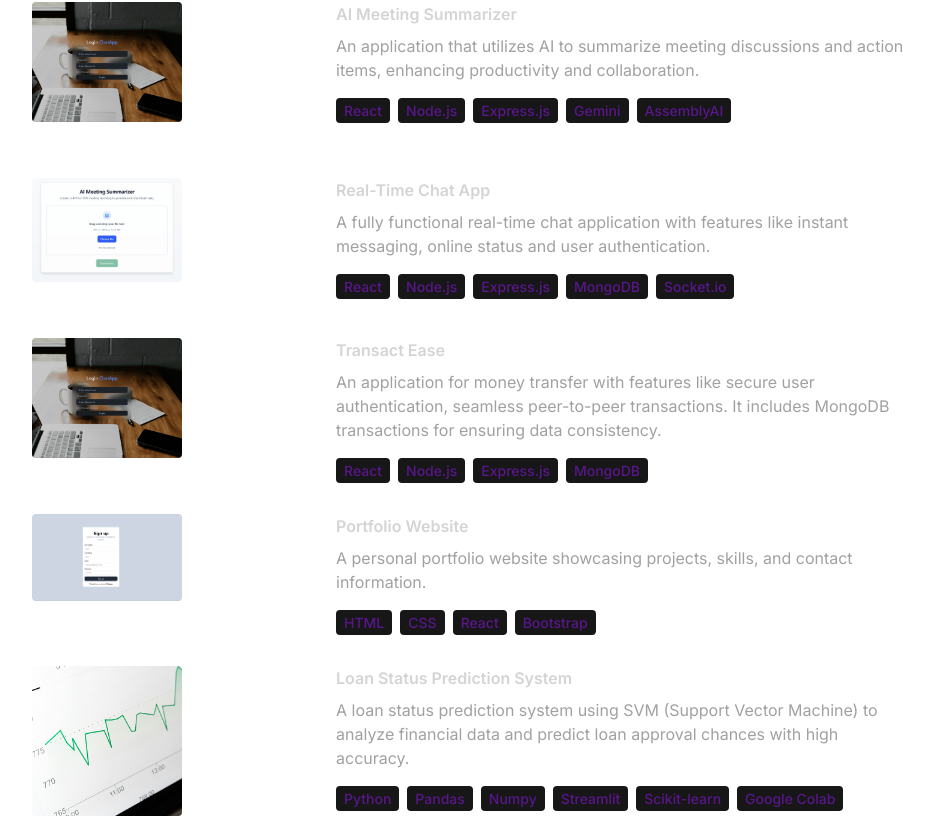
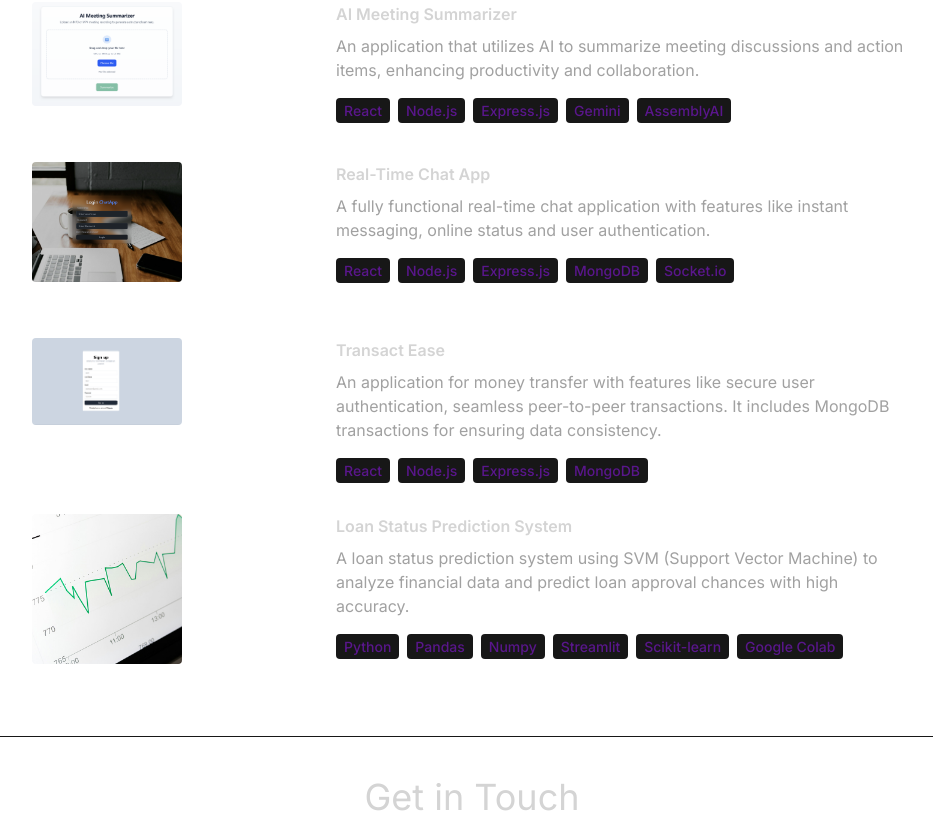
Before and after one commit to ManiChaturvedi/react-portfolio, a React (Vite) app: page / in a window 1280 px wide. Shown: the part 2097-2928 px from the top of the page, without its empty margins (168-1101 px from the left). Built offline with nearby package versions, Linux system fonts and the light colour scheme.

Commit message:
changes in assests

```diff
--- a/src/constants/index.js
+++ b/src/constants/index.js
@@ -41,7 +41,7 @@ export const EXPERIENCES = [
 export const PROJECTS = [
   {
     title: "AI Meeting Summarizer",
-    image: project2,
+    image: project1,
     description:
       "An application that utilizes AI to summarize meeting discussions and action items, enhancing productivity and collaboration.",
     link:"https://melodious-profiterole-c3de27.netlify.app/",
@@ -49,7 +49,7 @@ export const PROJECTS = [
   },
   {
     title: "Real-Time Chat App",
-    image: project1,
+    image: project2,
     description:
       "A fully functional real-time chat application with features like instant messaging, online status and user authentication.",
     link:"https://mern-chat-app-1-o8e1.onrender.com",
@@ -57,18 +57,11 @@ export const PROJECTS = [
   },
   {
     title: "Transact Ease",
-    image: project2,
+    image: project3,
     description:
       "An application for money transfer with features like secure user authentication, seamless peer-to-peer transactions. It includes MongoDB transactions for ensuring data consistency.",
     link:"https://clinquant-cupcake-5e0704.netlify.app/",
     technologies: ["React", "Node.js","Express.js", "MongoDB"],
-  },
-  {
-    title: "Portfolio Website",
-    image: project3,
-    description:
-      "A personal portfolio website showcasing projects, skills, and contact information.",
-    technologies: ["HTML", "CSS", "React", "Bootstrap"],
   },
   {
     title: "Loan Status Prediction System",
```
